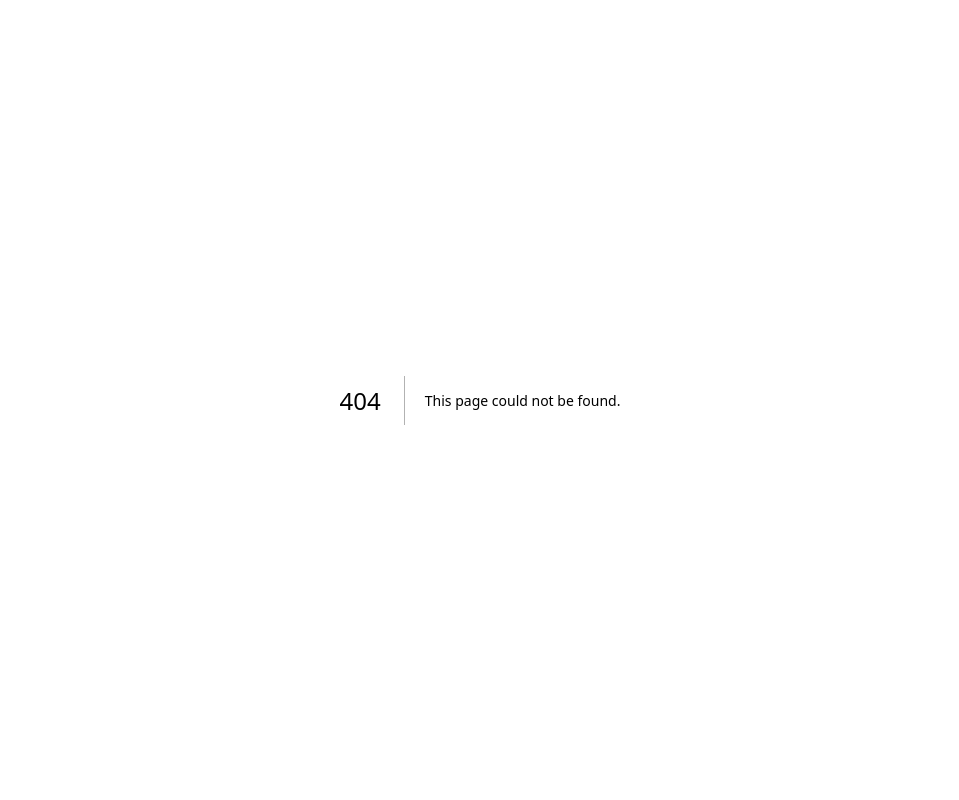
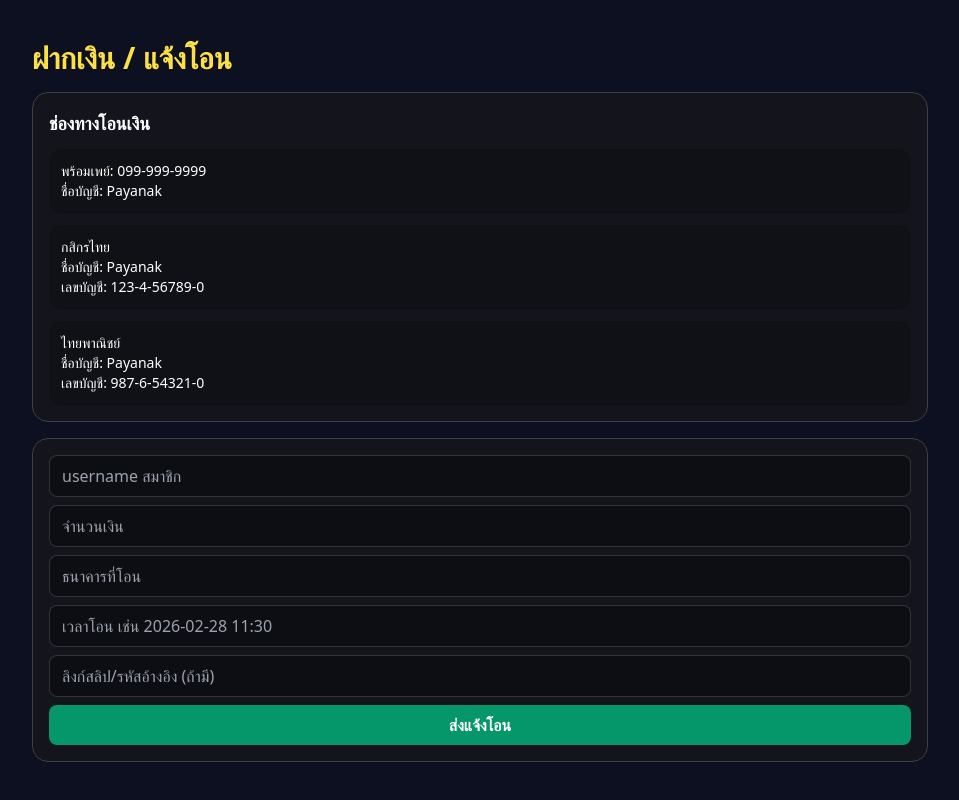
Before and after one commit to panomphen865-beep/ruayluckky, a Next.js app: page /deposit in a window 1280 px wide. Before the commit this address had no page. Shown: the whole page, without its empty margins (160-1119 px from the left). Built offline with nearby package versions, Linux system fonts and the light colour scheme.

Commit message:
Add deposit methods + transfer notification flow and homepage deposit menu

```diff
--- /dev/null
+++ b/app/api/payment/methods/route.ts
@@ -0,0 +1,6 @@
+import { NextResponse } from "next/server";
+import { paymentMethods } from "@/lib/payment-config";
+
+export async function GET() {
+  return NextResponse.json({ ok: true, methods: paymentMethods });
+}
--- /dev/null
+++ b/app/api/payment/notify/route.ts
@@ -0,0 +1,33 @@
+import { NextResponse } from "next/server";
+import { db, ensureDb } from "@/lib/db";
+
+export async function POST(req: Request) {
+  try {
+    await ensureDb();
+    if (!db) return NextResponse.json({ ok: false, message: "ระบบฐานข้อมูลยังไม่พร้อม" }, { status: 400 });
+
+    const body = await req.json();
+    const username = String(body.username || "").trim();
+    const amount = Number(body.amount || 0);
+    const bank = String(body.bank || "").trim();
+    const transferAt = String(body.transferAt || "").trim();
+    const slipRef = String(body.slipRef || "").trim();
+
+    if (!username || amount <= 0 || !bank || !transferAt) {
+      return NextResponse.json({ ok: false, message: "กรอกข้อมูลแจ้งโอนไม่ครบ" }, { status: 400 });
+    }
+
+    const member = await db`SELECT id FROM members WHERE username=${username} LIMIT 1`;
+    if (!member.length) {
+      return NextResponse.json({ ok: false, message: "ไม่พบ username สมาชิกในระบบ" }, { status: 404 });
+    }
+
+    const note = `bank:${bank} | transferAt:${transferAt} | slip:${slipRef || "-"}`;
+    await db`INSERT INTO transactions (member_id, tx_type, amount, status, note) VALUES (${member[0].id}, 'deposit', ${amount}, 'pending', ${note})`;
+
+    return NextResponse.json({ ok: true, message: "ส่งแจ้งโอนเรียบร้อย รอตรวจสอบ" });
+  } catch (e) {
+    const message = e instanceof Error ? e.message : "แจ้งโอนไม่สำเร็จ";
+    return NextResponse.json({ ok: false, message }, { status: 400 });
+  }
+}
--- /dev/null
+++ b/app/deposit/page.tsx
@@ -0,0 +1,75 @@
+"use client";
+
+import { useEffect, useState } from "react";
+
+type Methods = {
+  promptpay: { name: string; accountName: string; accountNo: string; qrImage: string };
+  banks: { bank: string; accountName: string; accountNo: string }[];
+};
+
+export default function DepositPage() {
+  const [methods, setMethods] = useState<Methods | null>(null);
+  const [username, setUsername] = useState("");
+  const [amount, setAmount] = useState("");
+  const [bank, setBank] = useState("");
+  const [transferAt, setTransferAt] = useState("");
+  const [slipRef, setSlipRef] = useState("");
+  const [msg, setMsg] = useState("");
+
+  useEffect(() => {
+    fetch("/api/payment/methods").then((r) => r.json()).then((d) => setMethods(d.methods || null));
+  }, []);
+
+  async function submit(e: React.FormEvent) {
+    e.preventDefault();
+    setMsg("");
+    const r = await fetch("/api/payment/notify", {
+      method: "POST",
+      headers: { "Content-Type": "application/json" },
+      body: JSON.stringify({ username, amount: Number(amount), bank, transferAt, slipRef }),
+    });
+    const d = await r.json();
+    setMsg(d.message || (r.ok ? "ส่งสำเร็จ" : "ไม่สำเร็จ"));
+    if (r.ok) {
+      setAmount("");
+      setSlipRef("");
+    }
+  }
+
+  return (
+    <main className="min-h-screen bg-[#0d1020] text-white p-6 md:p-10">
+      <div className="mx-auto max-w-4xl space-y-4">
+        <h1 className="text-3xl font-bold text-yellow-300">ฝากเงิน / แจ้งโอน</h1>
+
+        <section className="rounded-2xl border border-zinc-700 bg-zinc-900/70 p-4">
+          <h2 className="text-lg font-semibold">ช่องทางโอนเงิน</h2>
+          {!methods ? <p className="text-zinc-300">กำลังโหลด...</p> : (
+            <div className="mt-3 space-y-3 text-sm">
+              <div className="rounded-xl bg-black/20 p-3">
+                <p>พร้อมเพย์: {methods.promptpay.accountNo}</p>
+                <p>ชื่อบัญชี: {methods.promptpay.accountName}</p>
+              </div>
+              {methods.banks.map((b) => (
+                <div key={b.bank + b.accountNo} className="rounded-xl bg-black/20 p-3">
+                  <p>{b.bank}</p>
+                  <p>ชื่อบัญชี: {b.accountName}</p>
+                  <p>เลขบัญชี: {b.accountNo}</p>
+                </div>
+              ))}
+            </div>
+          )}
+        </section>
+
+        <form onSubmit={submit} className="grid gap-2 rounded-2xl border border-zinc-700 bg-zinc-900/70 p-4">
+          <input value={username} onChange={(e)=>setUsername(e.target.value)} placeholder="username สมาชิก" className="rounded-lg border border-white/15 bg-black/30 px-3 py-2" />
+          <input value={amount} onChange={(e)=>setAmount(e.target.value)} placeholder="จำนวนเงิน" className="rounded-lg border border-white/15 bg-black/30 px-3 py-2" />
+          <input value={bank} onChange={(e)=>setBank(e.target.value)} placeholder="ธนาคารที่โอน" className="rounded-lg border border-white/15 bg-black/30 px-3 py-2" />
+          <input value={transferAt} onChange={(e)=>setTransferAt(e.target.value)} placeholder="เวลาโอน เช่น 2026-02-28 11:30" className="rounded-lg border border-white/15 bg-black/30 px-3 py-2" />
+          <input value={slipRef} onChange={(e)=>setSlipRef(e.target.value)} placeholder="ลิงก์สลิป/รหัสอ้างอิง (ถ้ามี)" className="rounded-lg border border-white/15 bg-black/30 px-3 py-2" />
+          <button className="rounded-lg bg-emerald-600 px-3 py-2 font-semibold">ส่งแจ้งโอน</button>
+          {msg && <p className="text-yellow-300">{msg}</p>}
+        </form>
+      </div>
+    </main>
+  );
+}
--- a/app/page.tsx
+++ b/app/page.tsx
@@ -1,10 +1,11 @@
 import Image from "next/image";
+import HeroSlider from "./components/HeroSlider";
 
 const navItems = [
   { icon: "🎰", label: "คาสิโน", href: "#" },
   { icon: "🪙", label: "สล็อต", href: "#" },
   { icon: "⚽", label: "กีฬา", href: "#" },
-  { icon: "🐟", label: "ยิงปลา", href: "#" },
+  { icon: "💳", label: "ฝากเงิน", href: "/deposit" },
   { icon: "🎁", label: "โปรโมชัน", href: "/promotion" },
   { icon: "🃏", label: "เกมไพ่", href: "#" },
 ];
@@ -41,30 +42,16 @@ export default function Page() {
               <a
                 key={item.label}
                 href={item.href}
-                className="focus-ring rounded-xl border border-white/10 bg-white/5 px-3 py-2 text-center text-sm transition hover:border-yellow-300/30 hover:bg-white/10"
+                className="focus-ring flex flex-col items-center justify-center rounded-xl border border-red-500/30 bg-gradient-to-b from-[#2b0608] to-[#120305] px-2 py-2 text-center text-xs font-semibold text-zinc-100 transition hover:border-yellow-300/50 hover:text-yellow-200"
               >
-                <span className="mr-1">{item.icon}</span>
-                {item.label}
+                <span className="mb-1 text-base">{item.icon}</span>
+                <span>{item.label}</span>
               </a>
             ))}
           </nav>
         </header>
 
-        <section className="mt-4 overflow-hidden rounded-2xl border border-red-700/60">
-          <Image src="/assets/ruayluckky/banner/slide-01.jpg" alt="RuayLucky Hero Banner" width={1400} height={800} className="h-auto w-full object-cover" priority />
-        </section>
-
-        <section className="mt-4 grid gap-3 md:grid-cols-3">
-          <article className="overflow-hidden rounded-2xl border border-yellow-500/20 bg-black/20">
-            <Image src="/assets/ruayluckky/banner/slide-01.jpg" alt="สไลด์ 1" width={1200} height={450} className="h-full w-full object-cover" />
-          </article>
-          <article className="overflow-hidden rounded-2xl border border-yellow-500/20 bg-black/20">
-            <Image src="/assets/ruayluckky/banner/slide-02.jpg" alt="สไลด์ 2" width={1200} height={450} className="h-full w-full object-cover" />
-          </article>
-          <article className="overflow-hidden rounded-2xl border border-yellow-500/20 bg-black/20">
-            <Image src="/assets/ruayluckky/banner/slide-03.jpg" alt="สไลด์ 3" width={1200} height={450} className="h-full w-full object-cover" />
-          </article>
-        </section>
+        <HeroSlider />
 
         <section className="mt-5 grid gap-3 md:grid-cols-3">
           {featureCards.map((card, idx) => (
--- /dev/null
+++ b/lib/payment-config.ts
@@ -0,0 +1,12 @@
+export const paymentMethods = {
+  promptpay: {
+    name: "พร้อมเพย์",
+    accountName: "Payanak",
+    accountNo: "099-999-9999",
+    qrImage: "/assets/ruayluckky/payment/promptpay-qr.jpg",
+  },
+  banks: [
+    { bank: "กสิกรไทย", accountName: "Payanak", accountNo: "123-4-56789-0" },
+    { bank: "ไทยพาณิชย์", accountName: "Payanak", accountNo: "987-6-54321-0" },
+  ],
+};
```
